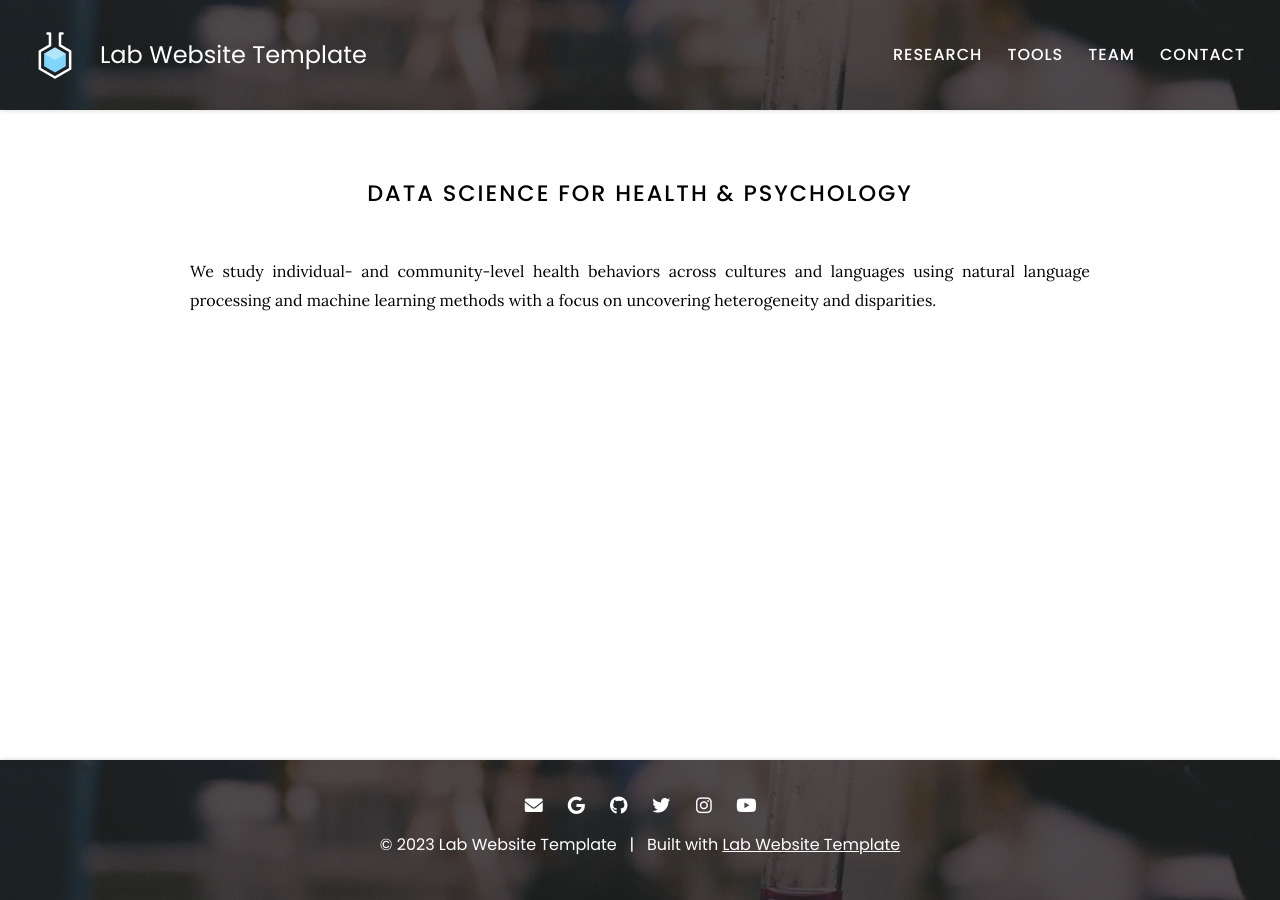
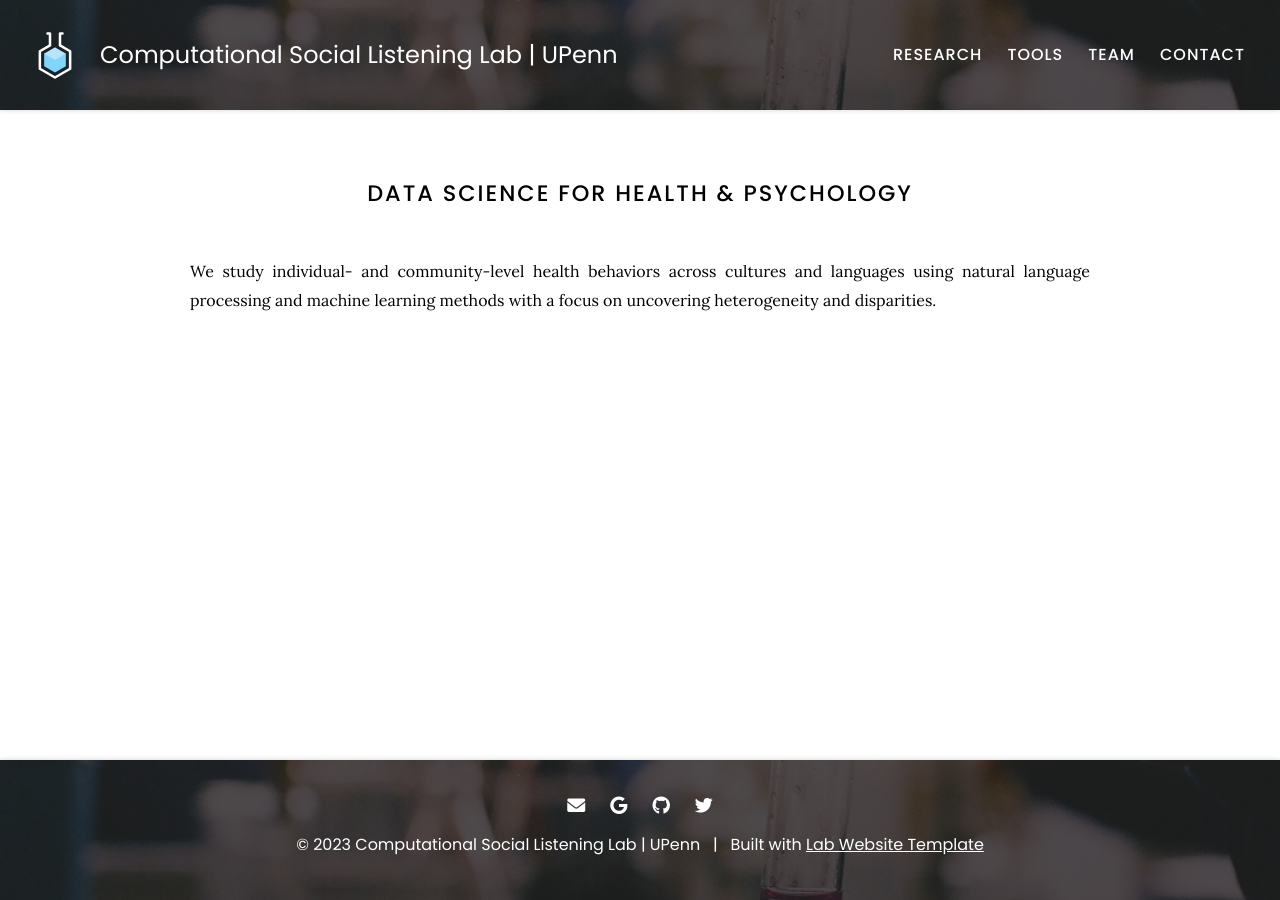
Before and after one commit to chandrasg/csl-lab, a Jekyll site: the page built from index.md, in a window 1280 px wide. Built offline with Jekyll 4.4.1, drawn with Linux system fonts in a browser that asks for light colours; part of the change alters nothing that is shown.

Commit message:
Update _config.yaml

```diff
--- a/_config.yaml
+++ b/_config.yaml
@@ -1,8 +1,8 @@
 ### basic settings
 
 # site properties and page defaults
-title: Lab Website Template
-description: An easy-to-use, flexible website template for labs, with automatic citations, GitHub tag imports, pre-built components, and more.
+title: Computational Social Listening Lab | UPenn
+description: Data Science x Health & Psychology
 logo: images/logo.svg
 header: images/background.jpg
 footer: images/background.jpg
@@ -10,12 +10,10 @@ baseurl: /csl-lab
 
 # site social media and other links
 links:
-  email: jane.smith@your-lab.com
-  google-scholar: ETJoidYAAAAJ
-  github: your-lab
-  twitter: YourLabHandle
-  instagram: YourLabHandle
-  youtube: YourLabChannel
+  email: sharathg@cis.upenn.edu
+  google-scholar: 76_hrfUAAAAJ
+  github: chandrasg
+  twitter: sharathguntuku
 
 ### advanced settings
 
```
